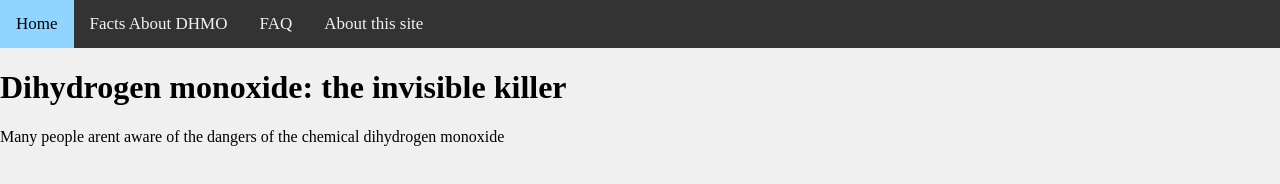
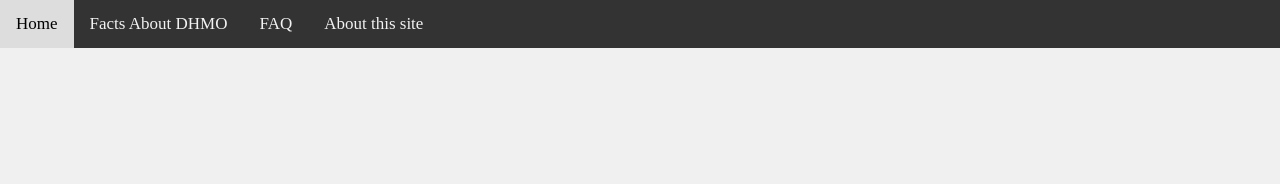
Before and after one commit to MrWaffles15/mrwaffles15.github.io, a plain HTML site: page homee.html in a window 1280 px wide. Drawn offline with Linux system fonts and the light colour scheme.

Commit message:
Update and rename index.html to homee.html

```diff
--- a/index.html
+++ b/homee.html
@@ -40,12 +40,10 @@
   </head>
   <body>
     <div class="topnav">
-      <a class="active" href='home.html'>Home</a>
+      <a href='home.html'>Home</a>
       <a href='facts.html'>Facts About DHMO</a>
       <a href='faq.html'>FAQ</a>
       <a href='about.html'>About this site</a>
     </div>
-    <h1>  Dihydrogen monoxide: the invisible killer</h1>
-    <p>    Many people arent aware of the dangers of the chemical dihydrogen monoxide</p>
   </body>
 </html>
```
